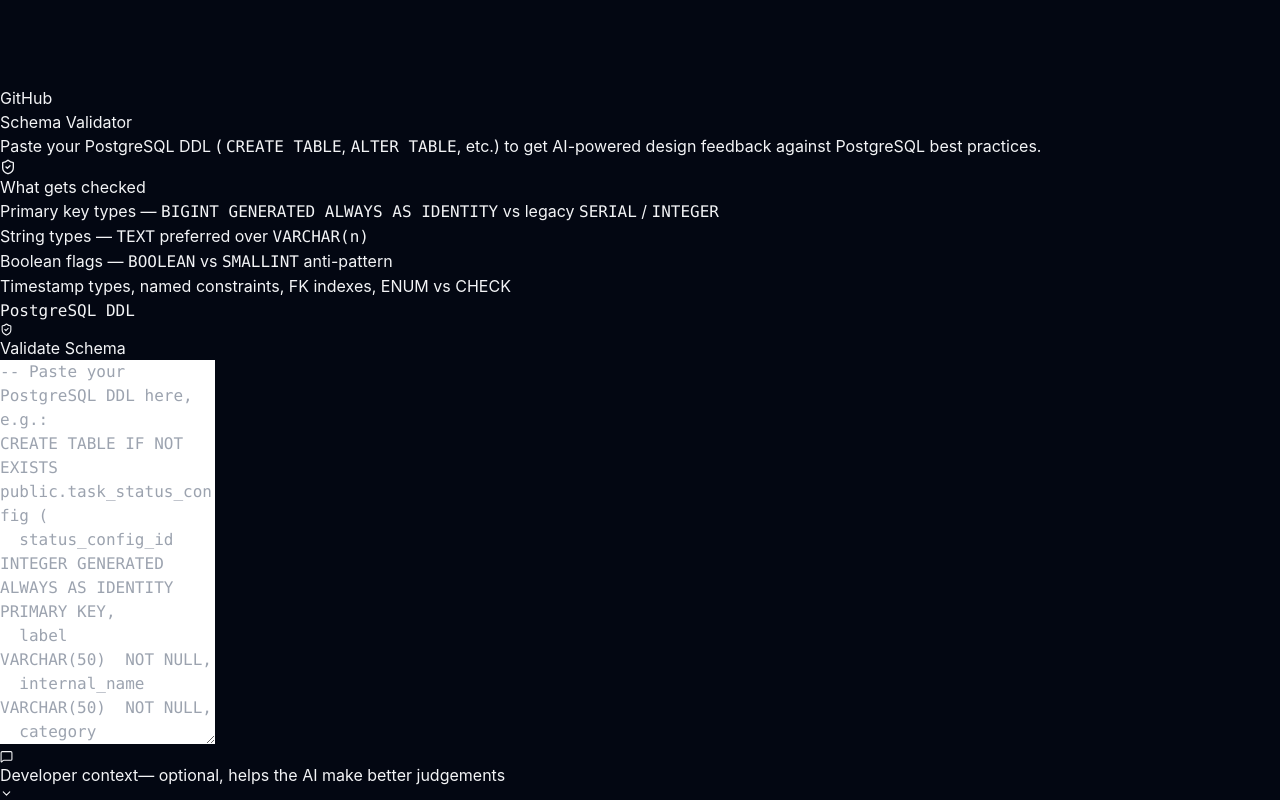
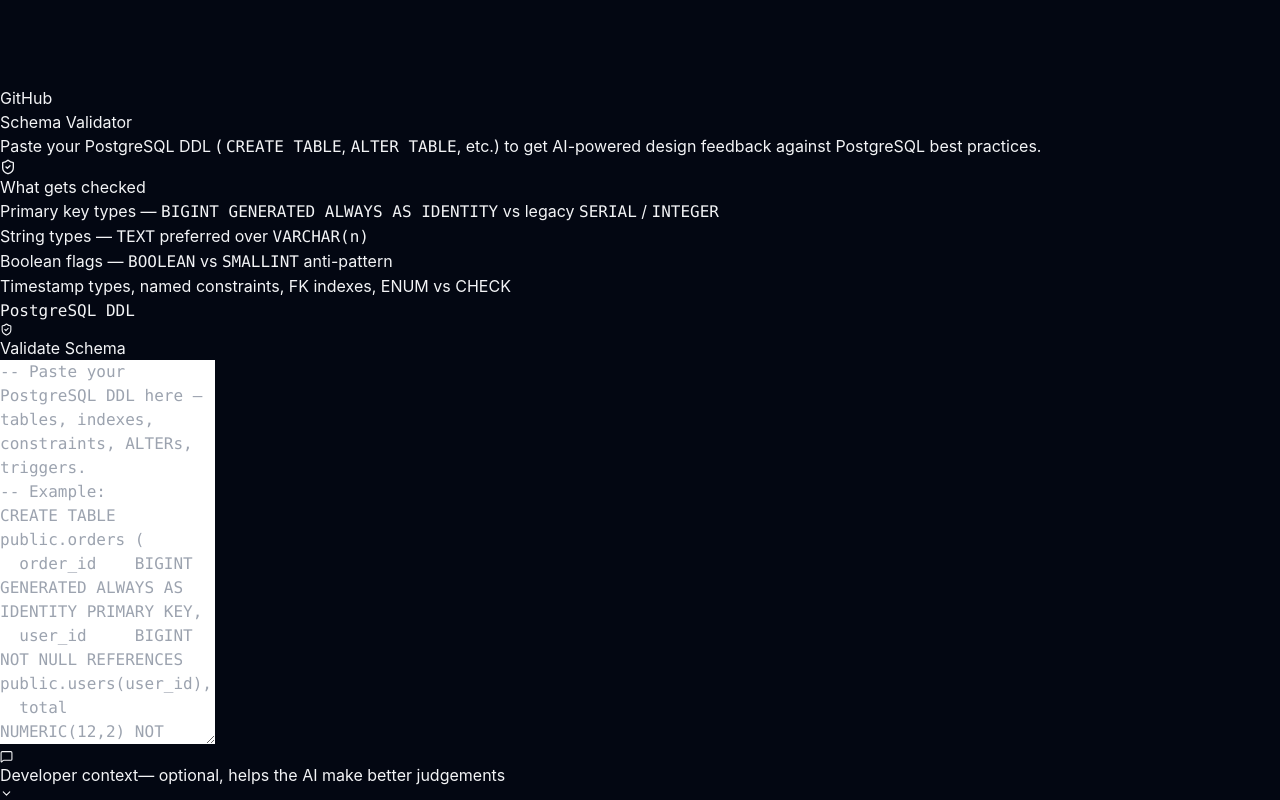
Before and after one commit to Buddhika-Velaris/queryviz, a React (Vite) app in the folder frontend/: page /validate in a window 1280 px wide. Shown: the part 1439-2239 px from the top of the page. Built offline with nearby package versions, Linux system fonts and the light colour scheme.

Commit message:
feat: update PostgreSQL DDL placeholder in SchemaValidator for improved clarity and examples

```diff
--- a/frontend/src/pages/SchemaValidator.tsx
+++ b/frontend/src/pages/SchemaValidator.tsx
@@ -317,20 +317,16 @@
 
 // ─── Main page ────────────────────────────────────────────────────────────────
 
-const PLACEHOLDER = `-- Paste your PostgreSQL DDL here, e.g.:
-CREATE TABLE IF NOT EXISTS public.task_status_config (
-  status_config_id  INTEGER GENERATED ALWAYS AS IDENTITY PRIMARY KEY,
-  label             VARCHAR(50)  NOT NULL,
-  internal_name     VARCHAR(50)  NOT NULL,
-  category          VARCHAR(20)  NOT NULL
-                    CONSTRAINT chk_category CHECK (category IN ('NOT_STARTED','ACTIVE','CLOSED')),
-  color             VARCHAR(7)   NOT NULL DEFAULT '#808080',
-  is_enabled        BOOLEAN      NOT NULL DEFAULT TRUE,
-  created_by        INTEGER      NOT NULL,
-  created           TIMESTAMPTZ  NOT NULL DEFAULT NOW(),
-  modified          TIMESTAMPTZ  NOT NULL DEFAULT NOW(),
-  archived          SMALLINT     NOT NULL DEFAULT 0
-);`;
+const PLACEHOLDER = `-- Paste your PostgreSQL DDL here — tables, indexes, constraints, ALTERs, triggers.
+-- Example:
+CREATE TABLE public.orders (
+  order_id    BIGINT GENERATED ALWAYS AS IDENTITY PRIMARY KEY,
+  user_id     BIGINT      NOT NULL REFERENCES public.users(user_id),
+  total       NUMERIC(12,2) NOT NULL,
+  created_at  TIMESTAMPTZ NOT NULL DEFAULT NOW()
+);
+
+CREATE INDEX idx_orders_user_id ON public.orders (user_id);`;
 
 export default function SchemaValidator() {
   const { schemaValidation, setSchemaValidation, clearSchemaValidation } = useAnalysisStore();
```
